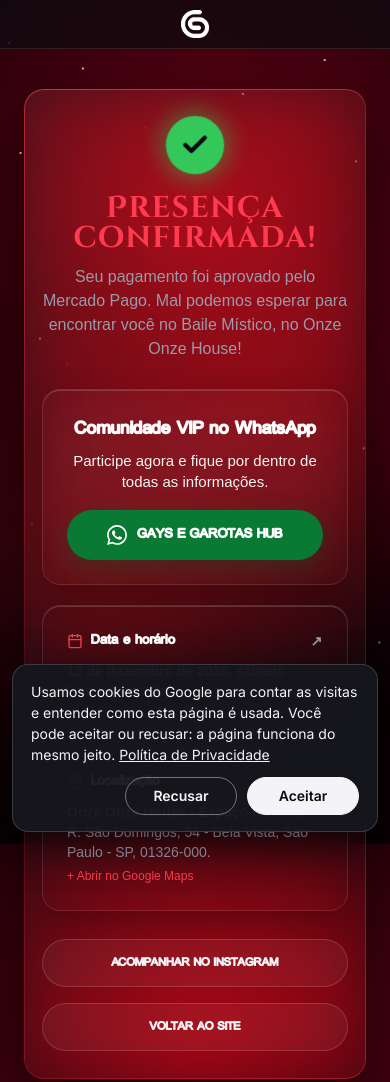
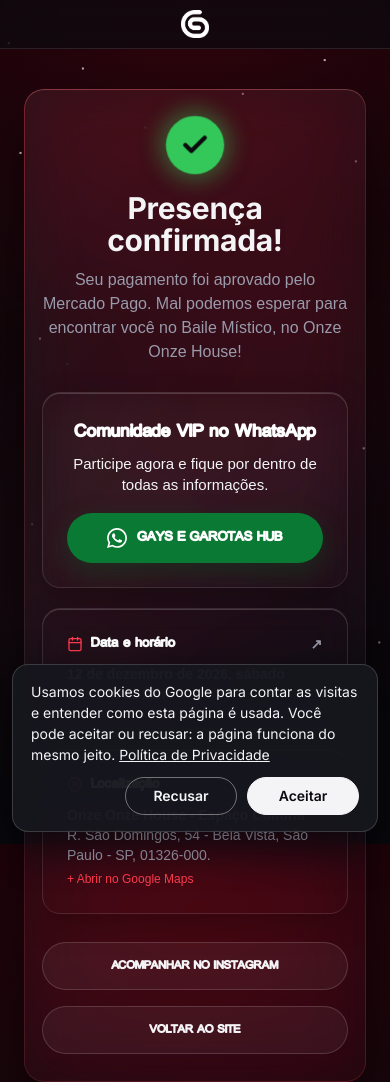
Before and after one commit to kndpascoal/Gays-e-Garotas, a plain HTML site: page obrigado.html in a window 390 px wide. Shown: the top 1082 px of the page. Drawn offline with Linux system fonts and the light colour scheme.

Commit message:
Obrigado: vermelho do fundo bem mais suave · Presença confirmada numa letra normal (não a do Baile Místico) · a seta dos cards não vira mais emoji no iPhone (dono, 19/11)

```diff
--- a/obrigado.html
+++ b/obrigado.html
@@ -54,7 +54,7 @@
 html, body {
   width: 100%;
   min-height: 100vh;
-  background-color: #16000a;
+  background-color: #0a0a0f;
   color: var(--text);
   font-family: var(--font-body);
   line-height: 1.5;
@@ -66,8 +66,8 @@ body {
   flex-direction: column;
   justify-content: space-between;
   background-image:
-    radial-gradient(circle at 50% 25%, rgba(160,0,26,.5) 0%, rgba(10,2,5,.95) 70%),
-    radial-gradient(circle at 80% 15%, rgba(224,17,43,.18) 0%, transparent 45%);
+    radial-gradient(circle at 50% 0%, rgba(160,0,26,.22) 0%, rgba(10,2,5,0) 60%),
+    linear-gradient(#0d0508, #0a0a0f);
   background-attachment: fixed;
 }
 
@@ -213,7 +213,7 @@ main::before {
   height: 450px;
   left: -150px;
   top: 40%;
-  background: radial-gradient(circle, rgba(224,17,43,.22) 0%, transparent 70%);
+  background: radial-gradient(circle, rgba(224,17,43,.07) 0%, transparent 70%);
   filter: blur(40px);
   pointer-events: none;
   animation: glowFloatLeft 12s ease-in-out infinite;
@@ -227,7 +227,7 @@ main::after {
   height: 450px;
   right: -150px;
   bottom: 20%;
-  background: radial-gradient(circle, rgba(160,0,26,.28) 0%, transparent 70%);
+  background: radial-gradient(circle, rgba(160,0,26,.09) 0%, transparent 70%);
   filter: blur(40px);
   pointer-events: none;
   animation: glowFloatRight 14s ease-in-out infinite;
@@ -256,7 +256,7 @@ main::after {
   inset: 0;
   border-radius: var(--radius);
   padding: 1px;
-  background: linear-gradient(135deg, rgba(255,59,79,.55), rgba(224,17,43,.12) 45%, rgba(255,59,79,.4));
+  background: linear-gradient(135deg, rgba(255,59,79,.35), rgba(255,255,255,.06) 45%, rgba(255,59,79,.22));
   -webkit-mask: linear-gradient(#fff 0 0) content-box, linear-gradient(#fff 0 0);
   -webkit-mask-composite: xor;
   mask-composite: exclude;
@@ -284,10 +284,13 @@ main::after {
 }
 
 .thanks-card h1 {
-  font-size: clamp(30px, 6.5vw, 46px);
+  font-family: 'Inter', system-ui, sans-serif;
+  font-weight: 800;
+  text-transform: none;
+  font-size: clamp(30px, 6.5vw, 42px);
   margin-bottom: 12px;
-  line-height: 1;
-  letter-spacing: .04em;
+  line-height: 1.05;
+  letter-spacing: -.01em;
   animation: fadeInUp 0.8s ease 0.5s both;
 }
 
@@ -422,7 +425,7 @@ main::after {
 .info-box h3 svg { color: var(--accent-2); flex-shrink: 0; }
 
 .info-box h3::after {
-  content: "↗";
+  content: "\2197\FE0E";
   font-family: Arial, sans-serif;
   font-size: 14px;
   color: var(--muted);
@@ -524,7 +527,7 @@ footer {
       </svg>
     </div>
 
-    <h1 class="spooky">Presença confirmada!</h1>
+    <h1>Presença confirmada!</h1>
     <p class="subtitle">Seu pagamento foi aprovado pelo Mercado Pago. Mal podemos esperar para encontrar você no Baile Místico, no Onze Onze House!</p>
 
     <!-- DESTAQUE COMUNIDADE WHATSAPP -->
```
